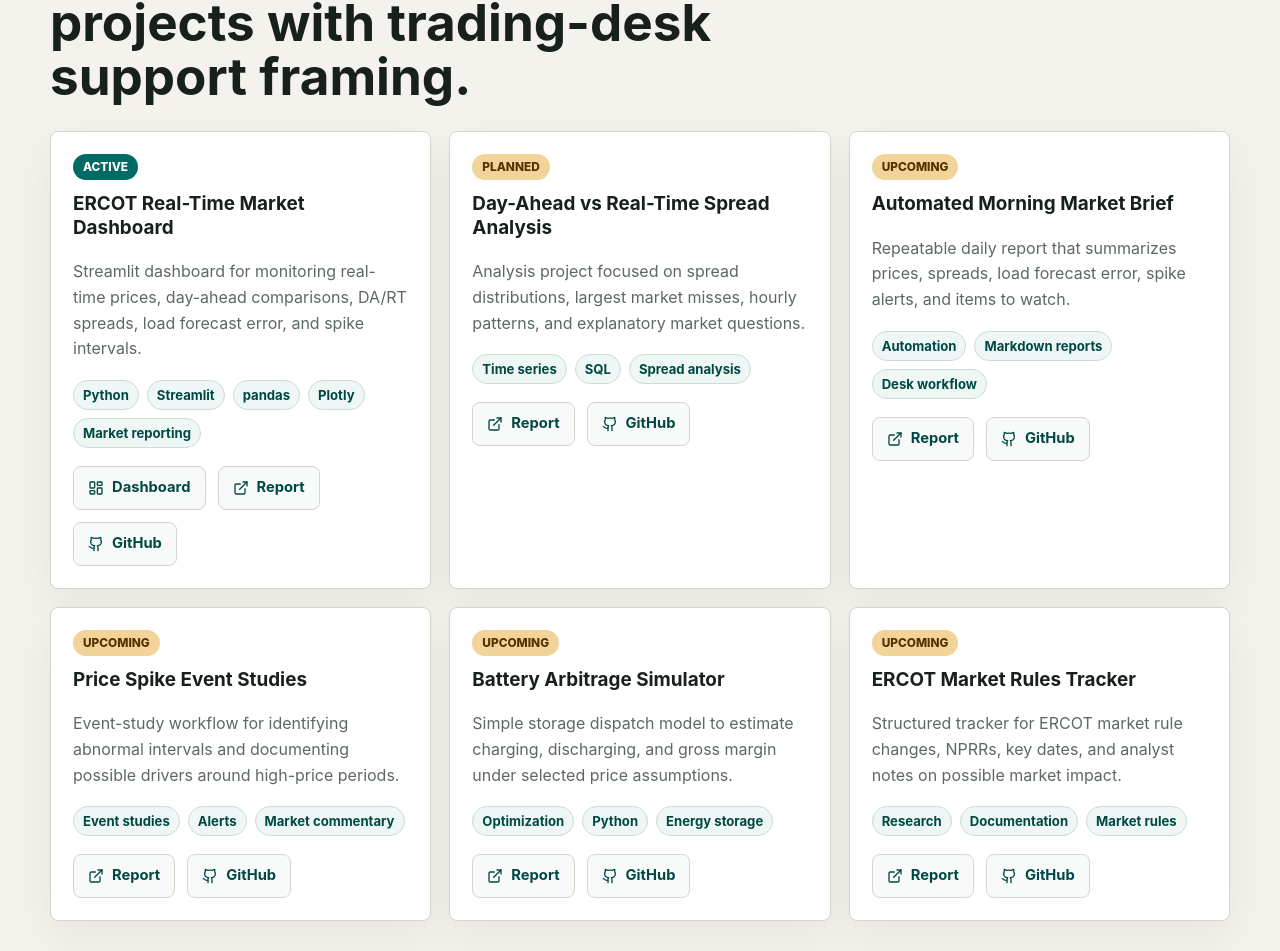
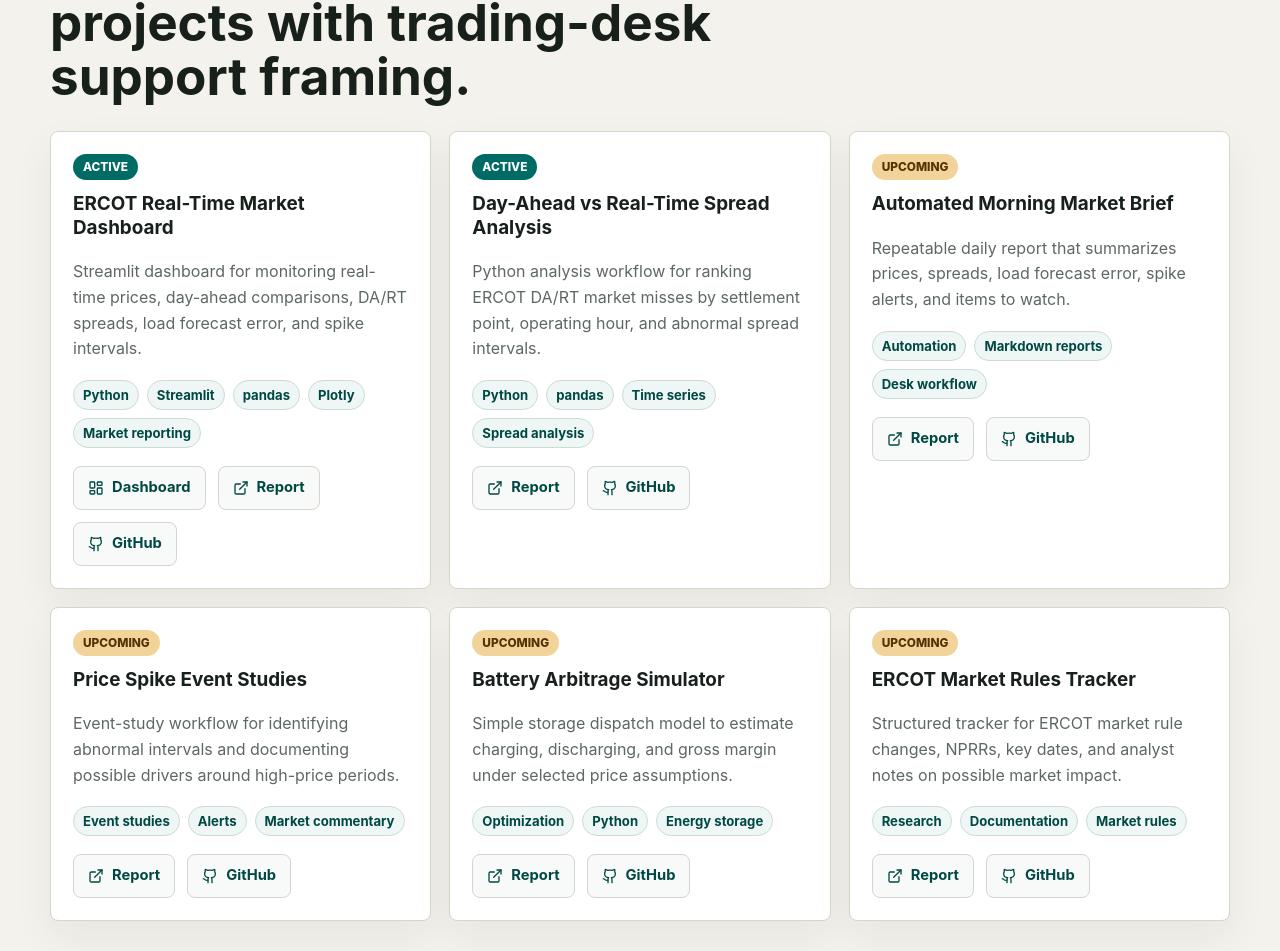
Before and after one commit to atomlinsonc/ercot-power-market-portfolio, a React (Vite) app in the folder landing_page/: page / in a window 1280 px wide. Shown: the part 4273-5224 px from the top of the page. Built offline with nearby package versions, Linux system fonts and the light colour scheme.

Commit message:
Mark DA/RT spread analysis active

```diff
--- a/landing_page/src/data/projects.js
+++ b/landing_page/src/data/projects.js
@@ -13,13 +13,13 @@
   },
   {
     title: "Day-Ahead vs Real-Time Spread Analysis",
-    status: "Planned",
+    status: "Active",
     description:
-      "Analysis project focused on spread distributions, largest market misses, hourly patterns, and explanatory market questions.",
-    skills: ["Time series", "SQL", "Spread analysis"],
+      "Python analysis workflow for ranking ERCOT DA/RT market misses by settlement point, operating hour, and abnormal spread intervals.",
+    skills: ["Python", "pandas", "Time series", "Spread analysis"],
     links: {
-      report: "#",
-      github: "https://github.com/atomlinsonc/ercot-power-market-portfolio",
+      report: "#spread-analysis",
+      github: "https://github.com/atomlinsonc/ercot-power-market-portfolio/tree/main/projects/02_da_rt_spread_analysis",
     },
   },
   {
```
